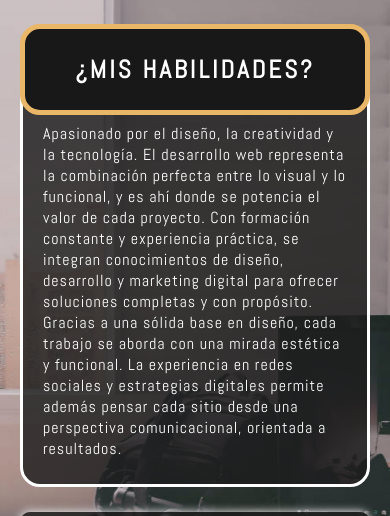
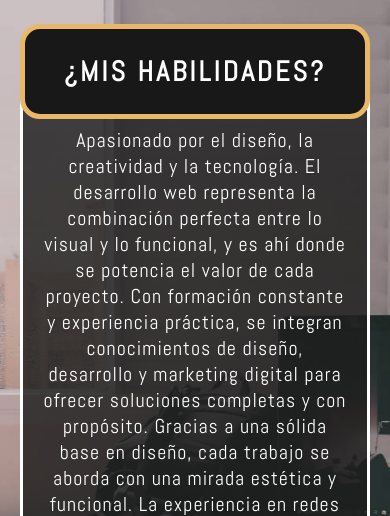
Before and after one commit to agustin-lovagnini/agustin-lovagnini-cv-web, a website: page pages/habilidades.html in a window 390 px wide. Shown: the part 61-577 px from the top of the page. Drawn offline with Linux system fonts and the light colour scheme.

Commit message:
termine de hacer responsive la paginas habilidades y contacto

```diff
--- a/scss/paginas/_contacto.scss
+++ b/scss/paginas/_contacto.scss
@@ -51,43 +51,54 @@
         &__titulo {
             margin-bottom: 10px;
             font-family: $estilo-tipografia-anton;
-            font-size: 40px;
+            font-size: 60px;
             letter-spacing: 3px;
             transition: color 0.3s ease;
             text-align: center;
             color: $color-tipografia-white;
 
             @include mobile {
-                font-size: 30px;
+                font-size: 40px;
             }
 
             @include tablet {
-                font-size: 30px;
+                font-size: 75px;
             }
         }
 
         &__subtitulo {
             margin-bottom: 20px;
             font-family: $estilo-tipografia-abel;
-            font-size: 18px;
+            font-size: 20px;
             letter-spacing: 2px;
             text-align: center;
             color: $color-tipografia-white;
 
             @include mobile {
-                font-size: 15px;
+                font-size: 20px;
             }
 
             @include tablet {
-                font-size: 15px;
+                font-size: 35px;
             }
         }
 
         &__label {
             display: block;
-            margin-bottom: 10px;
+            margin-bottom: 20px;
             color: $color-tipografia-white;
             font-family: $estilo-tipografia-abel;
+            font-size: 18px;
+
+            @include mobile {
+                font-size: 18px;
+                margin-bottom: 25px;
+            }
+
+            @include tablet {
+                font-size: 28px;
+                margin-bottom: 35px;
+            }
         }
 
         &__input,
@@ -96,20 +107,37 @@
             width: 100%;
             margin-top: 5px;
             padding: 6px 8px;
+            font-size: 15px;
             border: 1px solid #b1b1b1;
             box-shadow: 0px 0px 15px #0003;
             background-color: transparent;
             border-radius: 4px;
             color: $color-tipografia-white;
             outline: none;
+
+            @include mobile {
+                font-size: 15px;
+            }
+
+            @include tablet {
+                font-size: 25px;
+            }
         }
 
         &__input::placeholder,
         &__textarea::placeholder {
             color: $color-tipografia-white;
             font-family: Arial, Helvetica, sans-serif;
-            font-size: 12px;
+            font-size: 14px;
             opacity: 0.7;
+
+            @include mobile {
+                font-size: 12px;
+            }
+
+            @include tablet {
+                font-size: 20px;
+            }
         }
 
         &__textarea {
@@ -122,28 +150,42 @@
             margin: 20px auto 0 auto;
             padding: 10px 25px;
             border: 1px solid #b1b1b1;
-            border-radius: 25px;
+            border-radius: 50px;
+
             background-color: $background-color-black-opacity;
             color: $color-tipografia-white;
             font-family: $estilo-tipografia-abel;
-            font-size: 15px;
+            font-size: 18px;
             letter-spacing: 1px;
             transition: border 0.3s ease, scale 0.3s ease;
+
+            @include mobile {
+                font-size: 20px;
+                padding: 15px 30px;
+                margin-bottom: 20px;
+            }
+
+            @include tablet {
+                font-size: 30px;
+                padding: 15px 40px;
+                margin-bottom: 20px;
+            }
         }
     }
 
     .perfil-contacto {
+        display: flex;
+        flex-direction: column;
+        align-items: center;
 
         @include mobile {
             width: 100%;
             margin-bottom: 30px;
-
         }
 
         @include tablet {
             width: 100%;
             margin-bottom: 30px;
-
         }
 
         &__info-personal {
@@ -182,17 +224,19 @@
                 border-radius: 10%;
 
                 @include mobile {
-                    width: 150px;
+                    width: 175px;
                     height: auto;
                     border-radius: 50%;
                     box-shadow: 0px 0px 30px #000;
+                    margin: 30px 0px 5px 0px;
                 }
 
                 @include tablet {
-                    width: 150px;
+                    width: 260px;
                     height: auto;
                     border-radius: 50%;
                     box-shadow: 0px 0px 30px #000;
+                    margin: 30px 0px 5px 0px;
                 }
             }
         }
@@ -204,25 +248,25 @@
             gap: 15px;
 
             @include mobile {
-                gap: 10px;
+                gap: 15px;
                 flex-wrap: wrap;
             }
 
             @include tablet {
-                gap: 10px;
+                gap: 20px;
                 flex-wrap: wrap;
             }
 
             .perfil-contacto__icono-lenguajes {
-                width: 60px;
+                width: 70px;
                 height: auto;
 
                 @include mobile {
-                    width: 50px;
+                    width: 60px;
                 }
 
                 @include tablet {
-                    width: 50px;
+                    width: 80px;
                 }
             }
         }
@@ -233,32 +277,32 @@
             margin-bottom: 2px;
 
             .perfil-contacto__nombre {
-                font-size: 30px;
+                font-size: 45px;
                 font-weight: bold;
                 letter-spacing: 2px;
                 margin-bottom: 5px;
                 font-family: $estilo-tipografia-abel;
 
                 @include mobile {
-                    font-size: 20px;
+                    font-size: 40px;
                 }
 
                 @include tablet {
-                    font-size: 20px;
+                    font-size: 50px;
                 }
             }
 
             .perfil-contacto__apellido {
-                font-size: 40px;
+                font-size: 50px;
                 font-family: $estilo-tipografia-anton;
                 letter-spacing: 5px;
 
                 @include mobile {
-                    font-size: 30px;
+                    font-size: 50px;
                 }
 
                 @include tablet {
-                    font-size: 30px;
+                    font-size: 60px;
                 }
             }
         }
@@ -266,17 +310,17 @@
         .perfil-contacto__rubro {
             letter-spacing: 5px;
             font-weight: bold;
-            font-size: 30px;
+            font-size: 35px;
             text-shadow: 1px 1px rgba(0, 0, 0, 1);
             font-family: $estilo-tipografia-abel;
 
             @include mobile {
-                font-size: 20px;
+                font-size: 30px;
                 text-align: center;
             }
 
             @include tablet {
-                font-size: 20px;
+                font-size: 45px;
                 text-align: center;
             }
         }
@@ -286,6 +330,7 @@
 @media (hover: hover) and (pointer: fine) {
 
     .formulario {
+
         &__contenedor:hover {
             border: 5px solid $color-2;
 
--- a/scss/paginas/_habilidades.scss
+++ b/scss/paginas/_habilidades.scss
@@ -16,7 +16,7 @@
 
     @include tablet {
         flex-direction: column;
-        padding: 0 20px;
+        padding: 0 50px;
     }
 
     /* LADO IZQUIERDO */
@@ -52,11 +52,11 @@
             z-index: 2;
 
             @include mobile {
-                font-size: 25px;
+                font-size: 28px;
             }
 
             @include tablet {
-                font-size: 25px;
+                font-size: 40px;
             }
         }
 
@@ -71,13 +71,14 @@
             letter-spacing: 1px;
             position: relative;
             z-index: 1;
+            text-align: center;
 
             @include mobile {
-                font-size: 16px;
+                font-size: 20px;
             }
 
             @include tablet {
-                font-size: 16px;
+                font-size: 30px;
             }
         }
 
@@ -143,7 +144,7 @@
                         }
 
                         @include tablet {
-                            font-size: 14px;
+                            font-size: px;
                         }
                     }
                 }
@@ -174,7 +175,12 @@
                     flex-direction: column;
                     text-align: center;
                     border-radius: 10px;
-                    padding: 10px;
+                    padding: 35px;
+                    background-color: $background-color-black-opacity;
+                    box-shadow: 0 0 10px #fff;
+                    color: $color-tipografia-white;
+                    font-family: $estilo-tipografia-abel;
+                    font-size: 14px;
 
                     @include mobile {
                         gap: 10px;
@@ -184,11 +190,7 @@
                         gap: 10px;
                     }
 
-                    background-color: $background-color-black-opacity;
-                    box-shadow: 0 0 10px #fff;
-                    color: $color-tipografia-white;
-                    font-family: $estilo-tipografia-abel;
-                    font-size: 14px;
+
 
                     @include mobile {
                         width: 100%;
@@ -224,11 +226,11 @@
                         font-size: 16px;
 
                         @include mobile {
-                            font-size: 14px;
+                            font-size: 18px;
                         }
 
                         @include tablet {
-                            font-size: 14px;
+                            font-size: 28px;
                         }
                     }
                 }
--- a/scss/paginas/_proyectos.scss
+++ b/scss/paginas/_proyectos.scss
@@ -14,7 +14,7 @@
     }
 
     @include tablet {
-        padding: 20px;
+        padding: 70px;
     }
 
     &__titulo {
@@ -26,11 +26,11 @@
         text-shadow: 0px 0px 20px rgba(0, 0, 0, 1);
 
         @include mobile {
-            font-size: 35px;
+            font-size: 45px;
         }
 
         @include tablet {
-            font-size: 35px;
+            font-size: 80px;
         }
     }
 
@@ -39,17 +39,18 @@
         grid-template-columns: repeat(auto-fit, minmax(200px, 1fr));
         gap: 20px;
         padding: 20px;
+        margin-top: 25px;
 
         @include mobile {
             grid-template-columns: 1fr;
             padding: 10px;
-            gap: 15px;
+            gap: 25px;
         }
 
         @include tablet {
             grid-template-columns: 1fr;
             padding: 10px;
-            gap: 15px;
+            gap: 40px;
         }
     }
 
@@ -75,11 +76,11 @@
             padding: 10px 5px;
 
             @include mobile {
-                font-size: 18px;
+                font-size: 25px;
             }
 
             @include tablet {
-                font-size: 18px;
+                font-size: 40px;
             }
         }
 
@@ -90,11 +91,11 @@
             color: $color-tipografia-white;
 
             @include mobile {
-                font-size: 15px;
+                font-size: 20px;
             }
 
             @include tablet {
-                font-size: 15px;
+                font-size: 30px;
             }
         }
 
```
Also changed, not shown: css/styles.css, 1 other file. Lines whose indentation alone changed are shown as unchanged.
